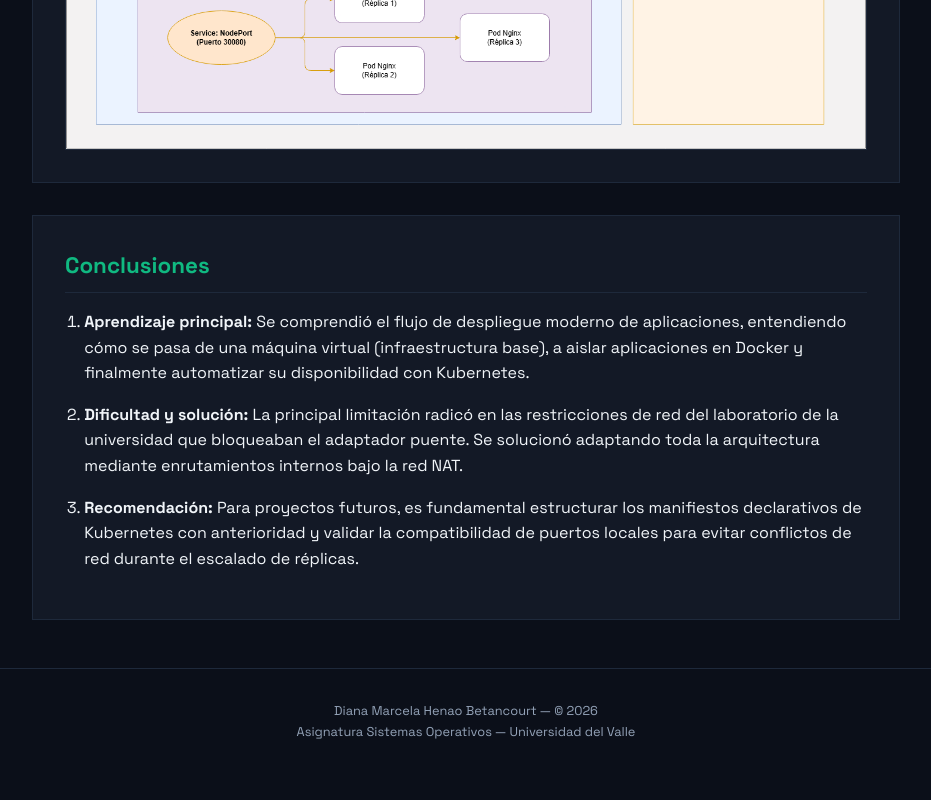
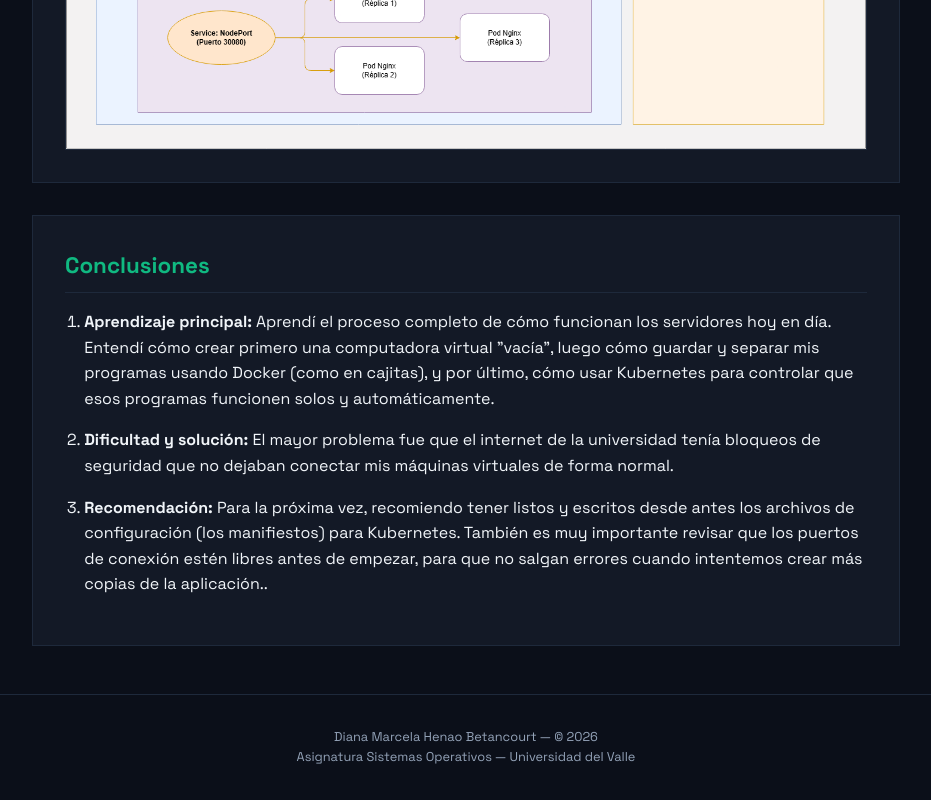
Before and after one commit to Diamahebe/Proyecto-Final-SO-grupo-1, a plain HTML site: page index.html in a window 1280 px wide. Shown: the part 4611-5411 px from the top of the page, without its empty margins (174-1105 px from the left). Before the commit the page ends 5385 px from the top, so only its background shows below. Drawn offline with Linux system fonts and the light colour scheme.

Commit message:
Update index.html

```diff
--- a/index.html
+++ b/index.html
@@ -196,9 +196,9 @@ minikube service nginx --url</code></pre>
         <section class="card" id="conclusiones">
             <h2>Conclusiones</h2>
             <ol class="conclusions-list">
-                <li><strong>Aprendizaje principal:</strong> Se comprendió el flujo de despliegue moderno de aplicaciones, entendiendo cómo se pasa de una máquina virtual (infraestructura base), a aislar aplicaciones en Docker y finalmente automatizar su disponibilidad con Kubernetes.</li>
-                <li><strong>Dificultad y solución:</strong> La principal limitación radicó en las restricciones de red del laboratorio de la universidad que bloqueaban el adaptador puente. Se solucionó adaptando toda la arquitectura mediante enrutamientos internos bajo la red NAT.</li>
-                <li><strong>Recomendación:</strong> Para proyectos futuros, es fundamental estructurar los manifiestos declarativos de Kubernetes con anterioridad y validar la compatibilidad de puertos locales para evitar conflictos de red durante el escalado de réplicas.</li>
+                <li><strong>Aprendizaje principal:</strong> Aprendí el proceso completo de cómo funcionan los servidores hoy en día. Entendí cómo crear primero una computadora virtual "vacía", luego cómo guardar y separar mis programas usando Docker (como en cajitas), y por último, cómo usar Kubernetes para controlar que esos programas funcionen solos y automáticamente.</li>
+                <li><strong>Dificultad y solución:</strong> El mayor problema fue que el internet de la universidad tenía bloqueos de seguridad que no dejaban conectar mis máquinas virtuales de forma normal.</li>
+                <li><strong>Recomendación:</strong> Para la próxima vez, recomiendo tener listos y escritos desde antes los archivos de configuración (los manifiestos) para Kubernetes. También es muy importante revisar que los puertos de conexión estén libres antes de empezar, para que no salgan errores cuando intentemos crear más copias de la aplicación..</li>
             </ol>
         </section>
 
```
